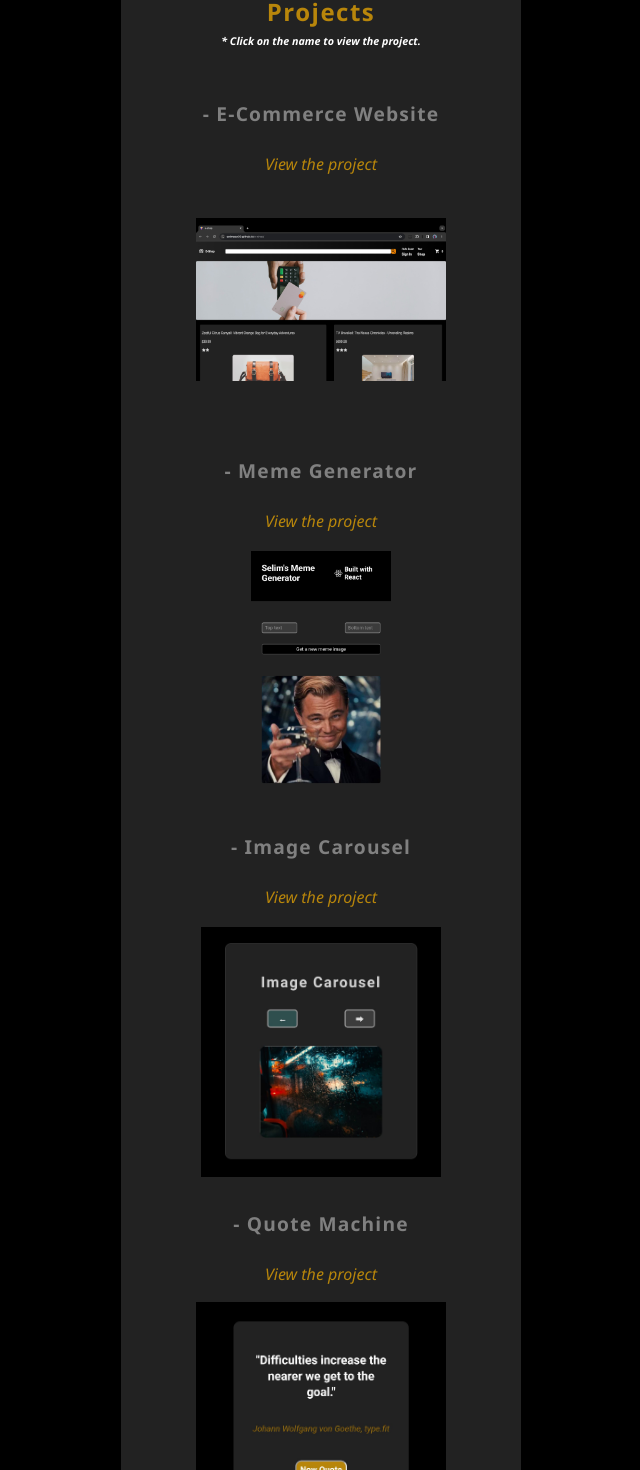
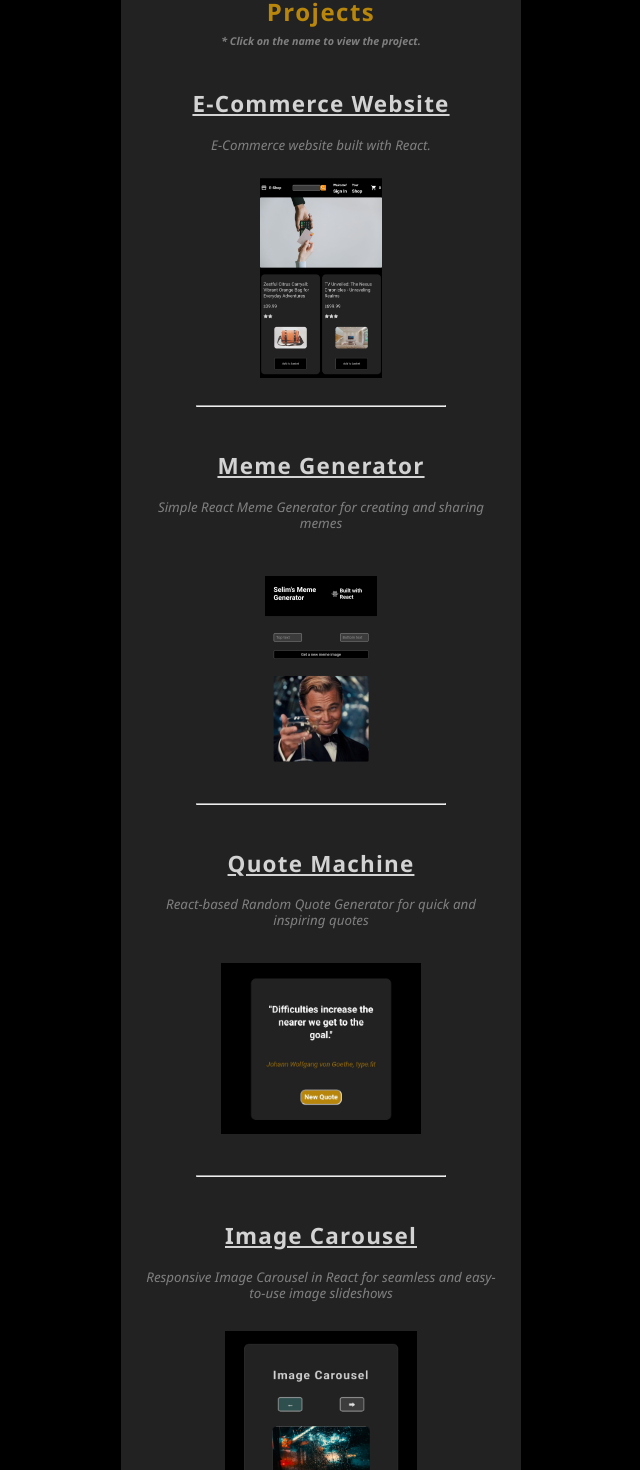
Before and after one commit to selimyay00/portfolio-website, a React (Vite) app: page /portfolio-website/projects in a window 1280 px wide. Shown: the part 147-1617 px from the top of the page, without its empty margins (319-959 px from the left). Built offline with nearby package versions, Linux system fonts and the light colour scheme.

Commit message:
re-designed the project page

```diff
--- a/src/components/navbar/navbar.css
+++ b/src/components/navbar/navbar.css
@@ -21,11 +21,9 @@
     text-decoration: none;
 }
 
-@media (max-width: 360px) {
-    .navbar-text, .navbar-icons {
-        font-size: smaller;
-        display: flex;
-        row-gap: 20px;
+@media (max-width: 520px) {
+    .navbar-text {
+        margin-right: 100px;
     }
 }
 
--- a/src/components/pages/projects/Projects.jsx
+++ b/src/components/pages/projects/Projects.jsx
@@ -8,34 +8,78 @@ function Projects() {
     return (
         <div className='container'>
             <h2 className='container__title'>Projects</h2>
-            <h6 style={{ marginTop: -12 }}>
+            <h6 style={{ marginTop: -12, color: 'gray' }}>
                 <i>
                     * Click on the name to view the project.
                 </i>
             </h6>
 
-            <div className='container__content'>
-                <h3 className='project__name'>
-                        - E-Commerce Website
+            {/* E-Commerce Website */}
+
+            <div className='project-section'>
+                <h3>
+                    <a href="https://selimyay00.github.io/e-shop/" target='_blank' className='project__name'>
+                        E-Commerce Website
+                    </a>
                 </h3>
-                <a href="https://selimyay00.github.io/e-shop/" className='project-links' target='_blank'><i>View the project</i></a>
-                <img src={eShop} alt="e-commerce" className='project-images' />
-                <h3 className='project__name'>
-                        - Meme Generator
+                <i className='project-explanation'>
+                    E-Commerce website built with React.
+                </i>
+                <img src={eShop} alt="e-commerce" className='project-images' style={{ marginTop: 25 }} />
+                <br />
+                <hr style={{width: 250}} />
+                <br />
+            </div>
+
+            {/* Meme Generator */}
+
+            <div className='project-section'>
+                <h3 style={{textAlign: 'center'}}>
+                    <a href="https://selimyay00.github.io/meme-generator/" target='_blank' className='project__name'>
+                        Meme Generator
+                    </a>
                 </h3>
-                <a href="https://selimyay00.github.io/meme-generator/" className='project-links' target='_blank'><i>View the project</i></a>
-                <img src={memeGenerator} alt="meme-generator-image" className='project-images' style={{ marginTop: 20 }} />
-                <h3 className='project__name' >
-                        - Image Carousel
+                <i className='project-explanation'>
+                    Simple React Meme Generator for creating and sharing memes
+                </i>
+                <img src={memeGenerator} alt="meme-generator" className='project-images' style={{ marginTop: 45 }} />
+                <br />
+                <hr style={{width: 250}} />
+                <br />
+            </div>
+
+            {/* Quote Machine */}
+
+            <div className='project-section'>
+                <h3 style={{textAlign: 'center'}}>
+                    <a href="https://selimyay00.github.io/random-quote-machine/" target='_blank' className='project__name'>
+                        Quote Machine
+                    </a>
                 </h3>
-                <a href="https://selimyay00.github.io/image-carousel/" className='project-links' target='_blank'><i>View the project</i></a>
-                <img src={imageCarousel} alt="image-carousel" className='project-images' style={{ marginTop: 20 }} />
-                <h3 className='project__name'>
-                        - Quote Machine
+                <i className='project-explanation'>
+                    React-based Random Quote Generator for quick and inspiring quotes
+                </i>
+                <img src={quoteMachine} alt="quote-machine" className='project-images' style={{ marginTop: 20 }} />
+                <br />
+                <hr style={{width: 250}} />
+                <br />
+            </div>
+
+            {/* Image Carousel */}
+
+            <div className='project-section'>
+                <h3 style={{textAlign: 'center'}}>
+                    <a href="https://selimyay00.github.io/image-carousel/" target='_blank' className='project__name'>
+                        Image Carousel
+                    </a>
                 </h3>
-                <a href="https://selimyay00.github.io/random-quote-machine/" className='project-links' target='_blank'><i>View the project</i></a>
-                <img src={quoteMachine} alt="quote-machine" className='project-images' />
+                <i className='project-explanation'>
+                    Responsive Image Carousel in React for seamless and easy-to-use image slideshows
+                </i>
+                <img src={imageCarousel} alt="image-carousel" className='project-images' style={{ marginTop: 30 }} />
+                <br />
             </div>
+
         </div>
     )
 }
--- a/src/components/pages/projects/projects.css
+++ b/src/components/pages/projects/projects.css
@@ -1,31 +1,28 @@
-.project-links {
-    text-decoration: none;
+.project-images {
+    height: 200px;
+    width: 200px;
+    object-fit: contain;
+    margin: 0px auto;
+}
+
+.project__name {
+    font-size: larger;
+    letter-spacing: 1.2px;
+    color: lightgray;
+}
+
+.project__name:hover {
     color: darkgoldenrod;
 }
 
-.project-links:hover {
-    color: green;
+.project-section {
+    display: flex;
+    flex-direction: column;
+    justify-content: center;
 }
 
-.project-images {
-    height: 250px;
-    width: 250px;
-    object-fit: contain;
+.project-explanation {
+    color: gray;
+    font-size: smaller;
+    text-align: center;
 }
-
-.project__name {
-    margin: 30px 0;
-    text-align: center;
-    font-size: larger;
-    letter-spacing: 1.2px;
-}
-
-.project__name > a {
-    color: lightgray;
-    letter-spacing: 0.2px;
-}
-
-.line {
-    color: red;
-    background-color: red;
-}
```
Also changed, not shown: src/images/eShop.jpeg.
